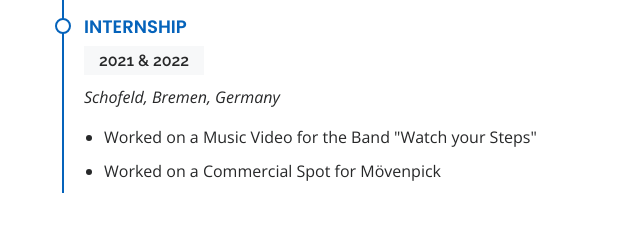
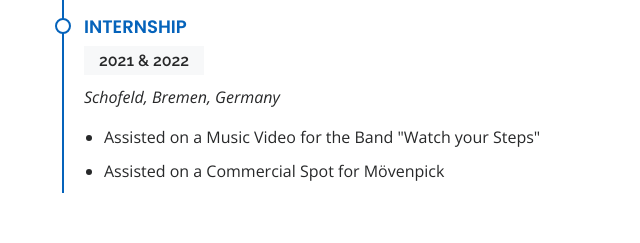
Before and after one commit to PicoLuetjens/PicoLuetjens.github.io, a plain HTML site: page index.html in a window 1280 px wide. Shown: the part 3060-3303 px from the top of the page, 640-1280 px from the left. Drawn offline with nearby package versions, Linux system fonts and the light colour scheme.

Commit message:
v0.7
fixed links and descriptions

```diff
--- a/index.html
+++ b/index.html
@@ -318,8 +318,8 @@
               <h5>2021 &amp; 2022</h5>
               <p><em>Schofeld, Bremen, Germany</em></p>
               <ul>
-                <li>Worked on a Music Video for the Band "Watch your Steps"</li>
-                <li>Worked on a Commercial Spot for Mövenpick</li>
+                <li>Assisted on a Music Video for the Band "Watch your Steps"</li>
+                <li>Assisted on a Commercial Spot for Mövenpick</li>
               </ul>
             </div>
           </div>
@@ -336,7 +336,7 @@
         </div>
           <div class="row row-cols-3">
             <div class="card" style="width: 18rem;">
-              <a class="cardlink" href="https://plhoster.github.io/BeastyButtons/">
+              <a class="cardlink" href="https://plhoster.github.io/Beastybuttons/">
                 <img src="assets/img/cards/Beastybuttons Logo.png" class="card-img-top" alt="BeastyButtons Logo">
                 <div class="card-body">
                   <h5 class="card-text"><strong>Beastybuttons</strong></h5>
```
Also changed, not shown: .gitignore.txt.
